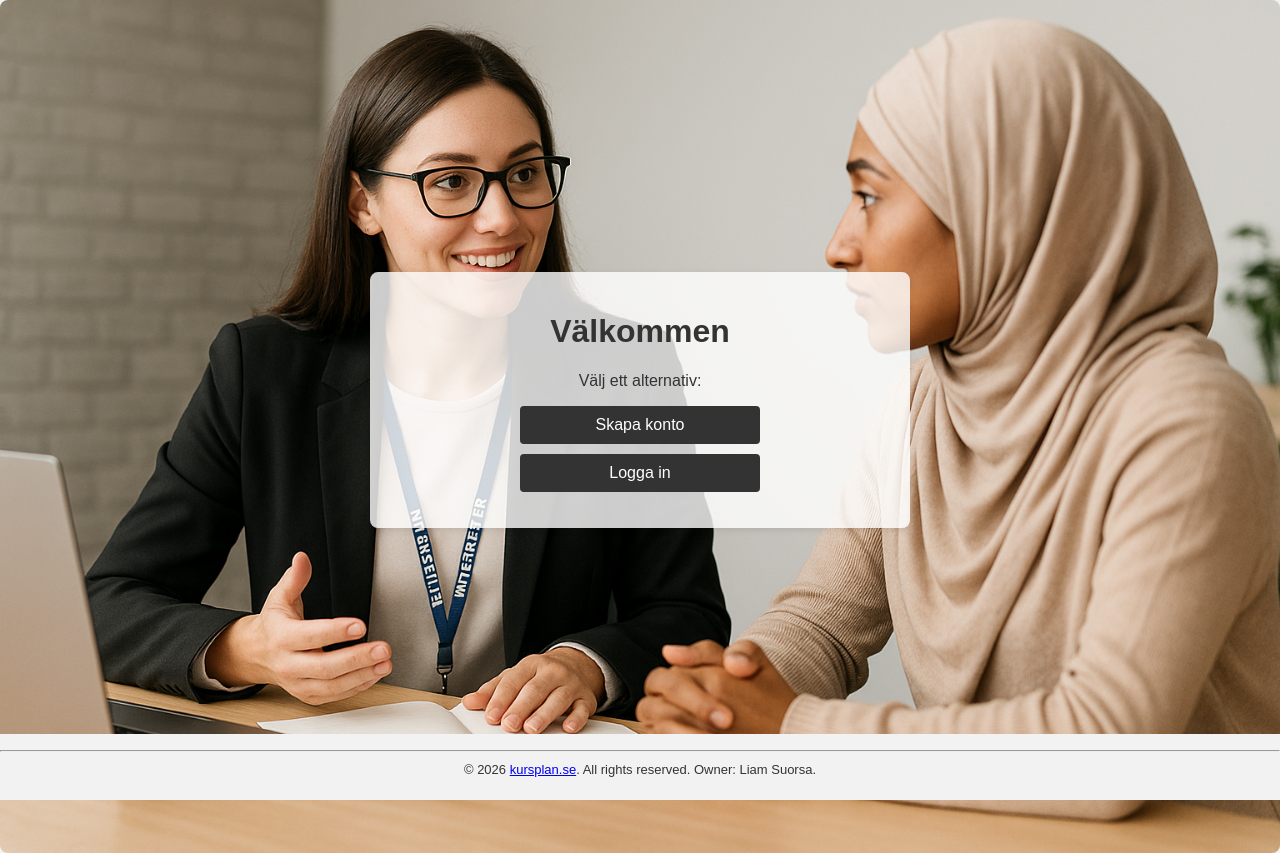
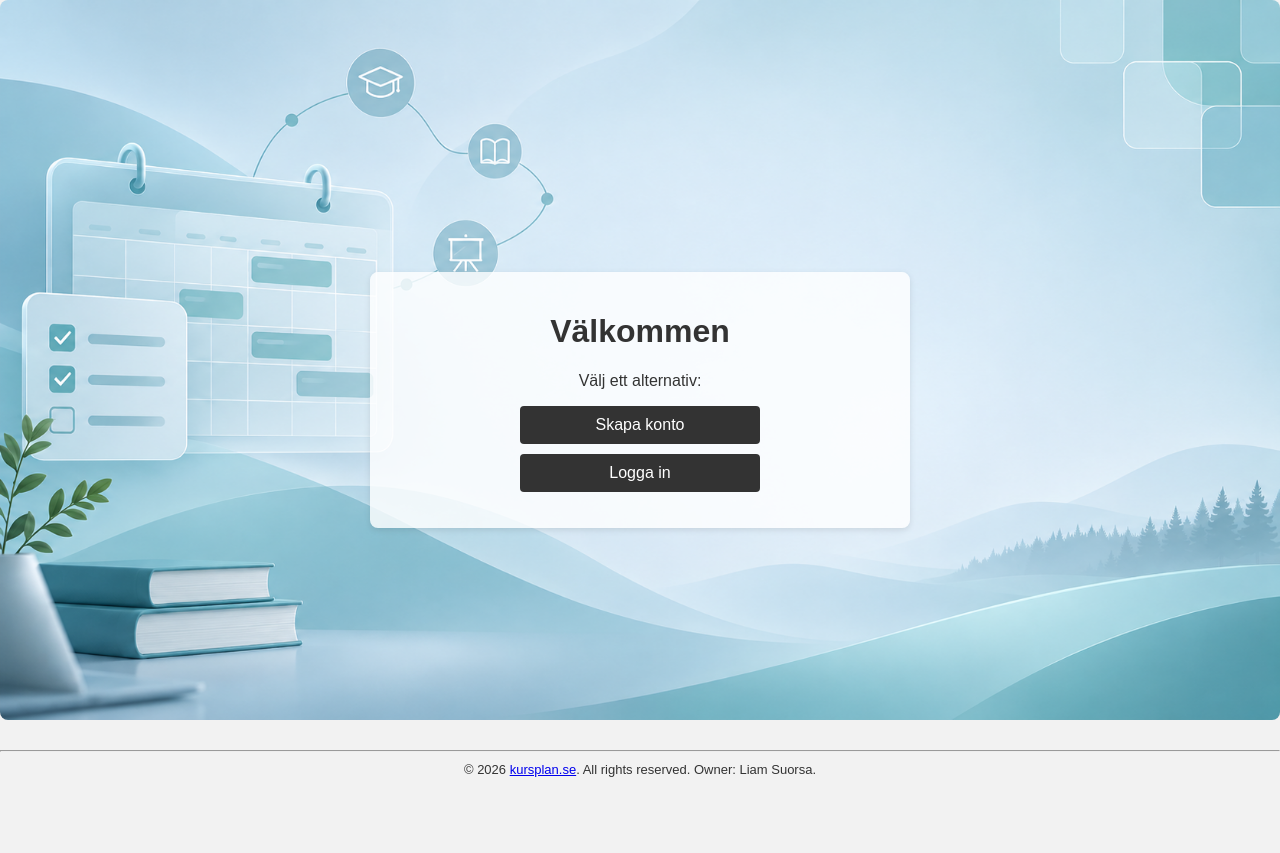
Before and after one commit to Mr-cool08/kursplan, a Flask app: page / in a window 1280 px wide. After the commit the page ends 777 px from the top, so only its background shows below. Run offline with Flask 3, Linux system fonts and the light colour scheme; parts of the project's set-up code (start-up, migrations or seed data) failed here and were passed over.

Commit message:
fix: update image source in templates to use new image

```diff
--- a/templates/admin_dashboard.html
+++ b/templates/admin_dashboard.html
@@ -6,7 +6,7 @@
 
 {% block content %}
 <div class="home-hero-container">
-  <img src="{{ url_for('static', filename='images/20250816_2214_Tolk och klient_simple_compose_01k2t86s2me5f9xgbccfde7gcg.png') }}" alt="kursplan" class="home-hero">
+  <img src="{{ url_for('static', filename='images/6db5e7cf-5403-41be-a14c-a5824d08f610.png') }}" alt="kursplan" class="home-hero">
 
   <div class="dashboard-container">
     <div class="dashboard-header">
--- a/templates/dashboard.html
+++ b/templates/dashboard.html
@@ -6,7 +6,7 @@
 
 {% block content %}
 <div class="home-hero-container">
-  <img src="{{ url_for('static', filename='images/20250816_2214_Tolk och klient_simple_compose_01k2t86s2me5f9xgbccfde7gcg.png') }}" alt="kursplan" class="home-hero">
+  <img src="{{ url_for('static', filename='images/6db5e7cf-5403-41be-a14c-a5824d08f610.png') }}" alt="kursplan" class="home-hero">
 
   <div class="dashboard-container">
     <div class="dashboard-header">
--- a/templates/index.html
+++ b/templates/index.html
@@ -7,7 +7,7 @@
 {% block content %}
 
 <div class="home-hero-container">
-  <img src="{{ url_for('static', filename='images/20250816_2214_Tolk och klient_simple_compose_01k2t86s2me5f9xgbccfde7gcg.png') }}" alt="kursplan" class="home-hero">
+  <img src="{{ url_for('static', filename='images/6db5e7cf-5403-41be-a14c-a5824d08f610.png') }}" alt="kursplan" class="home-hero">
   <div class="home-container">
     <h1>Välkommen</h1>
     <p>Välj ett alternativ:</p>
```
Also changed, not shown: static/images/6db5e7cf-5403-41be-a14c-a5824d08f610.png (added).
